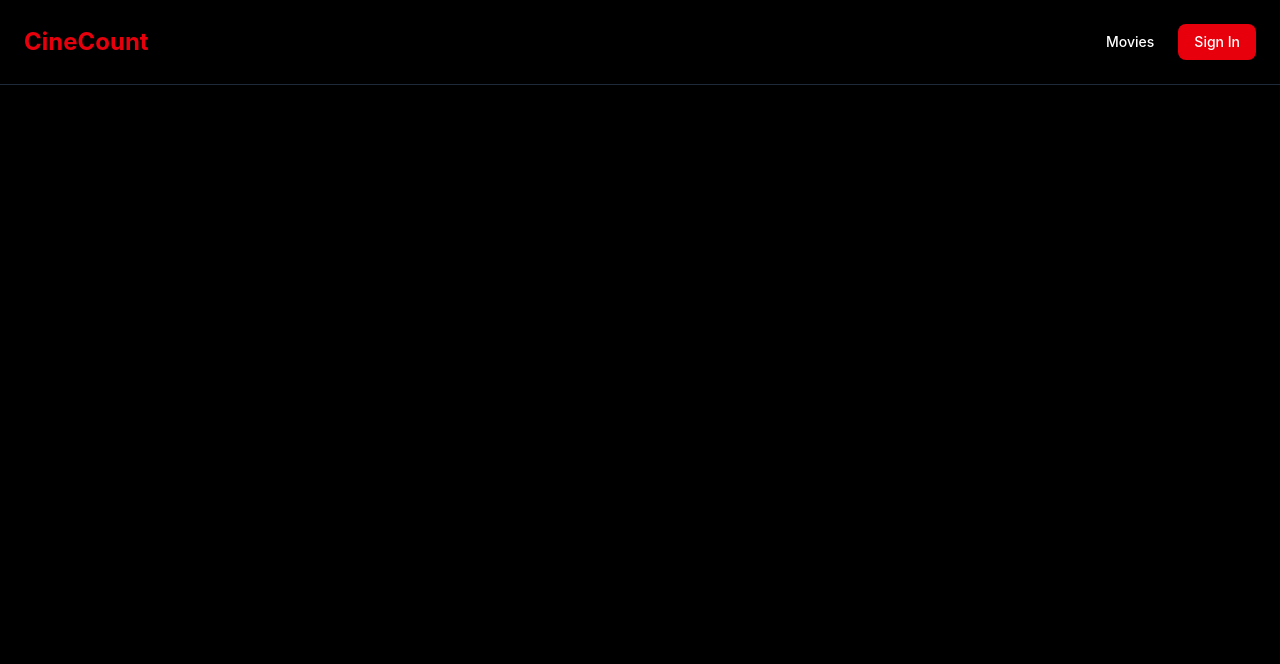
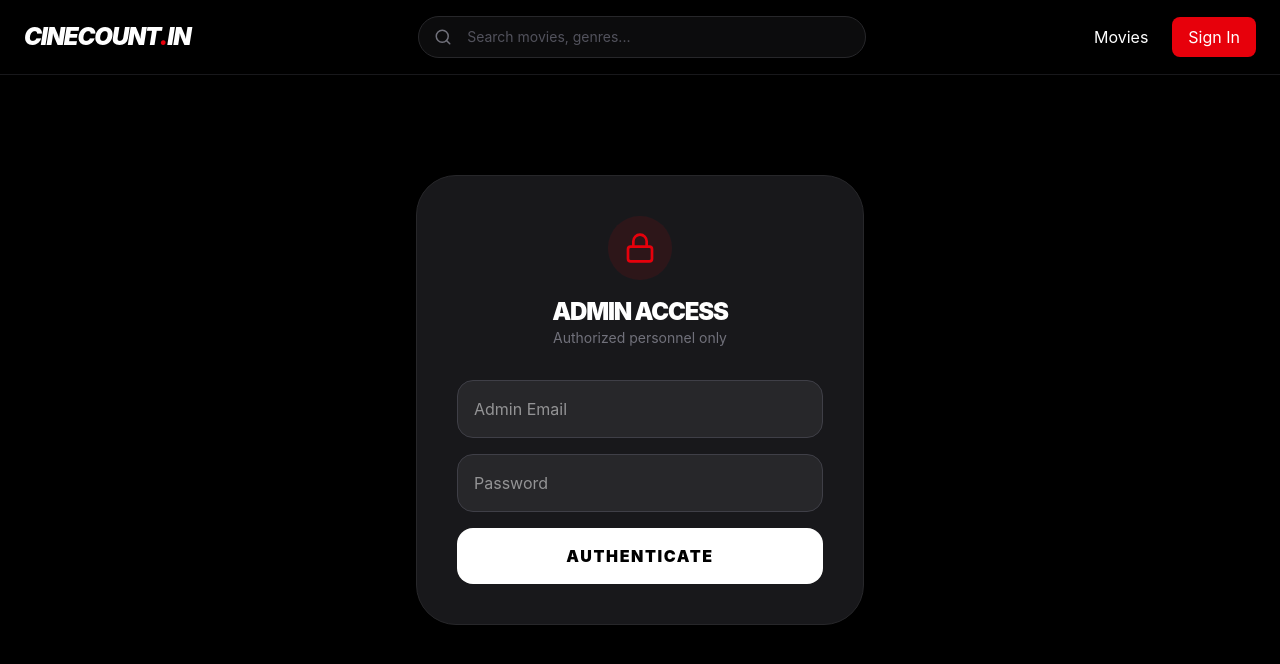
Before and after one commit to sam-codes0805/CineCount-, a React (Vite) app: page /login in a window 1280 px wide. Shown: the top 664 px of the page. Built offline with nearby package versions, Linux system fonts and the light colour scheme.

Commit message:
added admin authentication

```diff
--- a/src/App.jsx
+++ b/src/App.jsx
@@ -2,23 +2,23 @@ import { BrowserRouter as Router, Routes, Route } from 'react-router-dom';
 import Home from './pages/Home';
 import Booking from './pages/Booking';
 import Admin from './pages/Admin';
+import Login from './pages/Login';
+import Navbar from './components/Navbar';
+import { useState } from 'react';
 
 function App() {
+  const [searchTerm, setSearchTerm] = useState('');
+
   return (
     <Router>
       <div className="min-h-screen bg-black text-white font-sans">
-        <nav className="p-6 flex justify-between items-center border-b border-gray-800">
-          <h1 className="text-2xl font-bold text-red-600">CineCount</h1>
-          <div className="space-x-6 text-sm font-medium">
-            <button className="hover:text-red-500">Movies</button>
-            <button className="bg-red-600 px-4 py-2 rounded-lg">Sign In</button>
-          </div>
-        </nav>
+        <Navbar setSearchTerm={setSearchTerm} />
 
         <Routes>
-          <Route path="/" element={<Home />} />
+          <Route path="/" element={<Home searchTerm={searchTerm} />} />
           <Route path="/booking/:id" element={<Booking />} />
           <Route path="/admin" element={<Admin />} />
+          <Route path="/login" element={<Login />} />
         </Routes>
       </div>
     </Router>
--- a/src/components/Navbar.jsx
+++ b/src/components/Navbar.jsx
@@ -1,5 +1,61 @@
-export default function Navbar() {
-    return (
-        <h2>hello from navbar</h2>
-    )
-}
+import React from 'react';
+import { Search } from 'lucide-react'; // Make sure to import the icon
+
+const Navbar = ({ setSearchTerm }) => {
+  return (
+    <nav className="fixed top-0 w-full z-50 bg-black/80 backdrop-blur-md border-b border-zinc-900 px-6 py-4">
+      <div className="max-w-7xl mx-auto flex items-center justify-between gap-8">
+
+        {/* LOGO */}
+        <div className="text-white font-black italic text-2xl tracking-tighter cursor-pointer">
+          CINECOUNT<span className="text-red-600">.</span>IN
+        </div>
+
+        {/* SEARCH BAR (The New Part) */}
+        <div className="flex-1 max-w-md relative hidden md:block">
+          <Search className="absolute left-4 top-1/2 -translate-y-1/2 text-zinc-500" size={18} />
+          <input
+            type="text"
+            placeholder="Search movies, genres..."
+            className="navbar-search" // Custom class for styling
+            onChange={(e) => setSearchTerm(e.target.value)}
+          />
+        </div>
+
+        {/* LINKS */}
+        <div className="flex items-center gap-6">
+        <button className="hover:text-red-500">Movies</button>
+        <button className="bg-red-600 px-4 py-2 rounded-lg">Sign In</button>
+        </div>
+
+      </div>
+    </nav>
+  );
+};
+
+export default Navbar;
+
+
+
+
+
+
+
+
+// export default function Navbar({ setSearchTerm }) {
+//     return (
+//         <nav className="p-6 flex flex-row-1 justify-between items-center border-b border-gray-800">
+//           <h1 className="flex-2 text-2xl font-bold text-red-600">CineCount</h1>
+//             <input
+//               type="text"
+//               placeholder="Search movies..."
+//               className="flex-4 bg-zinc-800 text-white placeholder:text-gray-500 border border-zinc-700 focus:border-red-600 outline-none"
+//               onChange={(e) => setSearchTerm(e.target.value)}
+//             />
+//           <div className="flex-4 space-x-6 text-sm font-medium">
+//             <button className="hover:text-red-500">Movies</button>
+//             <button className="bg-red-600 px-4 py-2 rounded-lg">Sign In</button>
+//           </div>
+//         </nav>
+//     )
+// }
--- a/src/index.css
+++ b/src/index.css
@@ -1 +1,8 @@
 @import "tailwindcss";
+
+  .navbar-search {
+    @apply w-full bg-zinc-900/50 border border-zinc-800 py-2.5 pl-12 pr-4
+           rounded-full text-sm text-white outline-none transition-all
+           focus:bg-zinc-900 focus:border-red-600 focus:ring-1 focus:ring-red-600/50
+           placeholder-zinc-600;
+  }
--- a/src/pages/Admin.jsx
+++ b/src/pages/Admin.jsx
@@ -3,7 +3,38 @@ import {db} from '../firebase';
 import { collection, addDoc, getDocs, updateDoc, deleteDoc, doc, query, where } from "firebase/firestore";
 import { Plus, Edit, Trash2, RefreshCw } from 'lucide-react';
 
+import { auth } from '../firebase';
+import { onAuthStateChanged } from 'firebase/auth';
+import { useNavigate } from 'react-router-dom';
+import {signOut } from 'firebase/auth';
+
 const Admin = () => {
+
+
+  const navigate = useNavigate();
+
+  useEffect(() => {
+    // This listener checks if a user is currently signed in
+    const unsubscribe = onAuthStateChanged(auth, (user) => {
+      if (!user) {
+        // If no user is logged in, redirect to login page immediately
+        navigate('/login');
+      }
+    });
+    return () => unsubscribe();
+  }, [navigate]);
+
+
+  const handleLogout = async () => {
+  try {
+    await signOut(auth);
+    navigate('/login'); // Redirect back to login after signing out
+  } catch (err) {
+    console.error("Error signing out:", err);
+  }
+  };
+
+
     const [mode, setMode] = useState('add');  //add, edit, remove
     const [status, setStatus] = useState('idle'); // idle, success
     const [searchTitle, setSearchTitle] = useState(''); // name of the movie to search for edit or remove
@@ -73,7 +104,7 @@ const Admin = () => {
   }
 
     return (
-        <div className="p-10 max-w-4xl mx-auto">
+    <div className="p-10 max-w-4xl mx-auto">
 
       {/* // add, edit, remove buttons */}
         <div className="flex gap-4 mb-10 justify-center">
--- a/src/pages/Home.jsx
+++ b/src/pages/Home.jsx
@@ -4,7 +4,7 @@ import MovieFrame from '../components/MovieFrame';
 import MovieCard from '../components/MovieCard';
 import { collection, onSnapshot } from 'firebase/firestore';
 
-const Home = () => {
+const Home = (props) => {
 
   const [selectedMovie, setSelectedMovie] = useState(null);
   const [movieData, setMovieData] = useState([]);
@@ -33,7 +33,7 @@ const Home = () => {
 
 
   const renderSection = (title, categoryName) => {
-    const filteredMovies = movieData.filter(movie => getCategory(movie.releaseDate) === categoryName);
+    const filteredMovies = movieData.filter(movie => movie.title.includes(props.searchTerm) && movie.title.toLowerCase().includes(props.searchTerm.toLowerCase()) && getCategory(movie.releaseDate) === categoryName);
 
     return (
       <section className="py-8 px-6 lg:px-12">
--- a/src/pages/Login.jsx
+++ b/src/pages/Login.jsx
@@ -1,5 +1,61 @@
-export default function Login() {
-    return (
-        <h3>hello from Login</h3>
-    )
-}
+import React, { useState } from 'react';
+import { auth } from '../firebase';
+import { signInWithEmailAndPassword } from 'firebase/auth';
+import { useNavigate } from 'react-router-dom';
+import { Lock } from 'lucide-react';
+
+const Login = () => {
+  const [email, setEmail] = useState('');
+  const [password, setPassword] = useState('');
+  const [error, setError] = useState('');
+  const navigate = useNavigate();
+
+  const handleLogin = async (e) => {
+    e.preventDefault();
+    try {
+      await signInWithEmailAndPassword(auth, email, password);
+      navigate('/admin'); // If successful, go to Admin
+    } catch (err) {
+      setError("Invalid Credentials. Access Denied.");
+    }
+  };
+
+  return (
+    <div className="min-h-screen flex items-center justify-center bg-black px-6">
+      <div className="w-full max-w-md bg-zinc-900 border border-zinc-800 p-10 rounded-[2.5rem]">
+        <div className="flex flex-col items-center mb-8">
+          <div className="bg-red-600/10 p-4 rounded-full mb-4">
+            <Lock className="text-red-600" size={32} />
+          </div>
+          <h1 className="text-2xl font-black uppercase tracking-tighter text-white">Admin Access</h1>
+          <p className="text-zinc-500 text-sm">Authorized personnel only</p>
+        </div>
+
+        <form onSubmit={handleLogin} className="space-y-4">
+          <input
+            type="email"
+            placeholder="Admin Email"
+            className="w-full bg-zinc-800 border border-zinc-700 p-4 rounded-2xl text-white outline-none focus:border-red-600 transition"
+            onChange={(e) => setEmail(e.target.value)}
+            required
+          />
+          <input
+            type="password"
+            placeholder="Password"
+            className="w-full bg-zinc-800 border border-zinc-700 p-4 rounded-2xl text-white outline-none focus:border-red-600 transition"
+            onChange={(e) => setPassword(e.target.value)}
+            required
+          />
+
+          {error && <p className="text-red-500 text-xs font-bold text-center uppercase tracking-widest">{error}</p>}
+
+          <button type="submit" className="w-full bg-white text-black py-4 rounded-2xl font-black uppercase tracking-widest hover:bg-zinc-200 transition-all active:scale-95">
+            Authenticate
+          </button>
+        </form>
+      </div>
+    </div>
+  );
+};
+
+export default Login;
```
Also changed, not shown: src/pages/Booking.jsx (+26 -13 lines).
